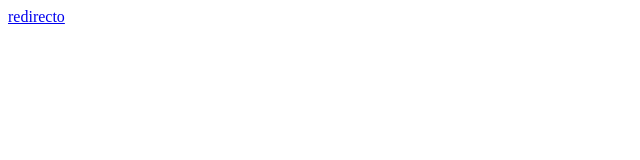
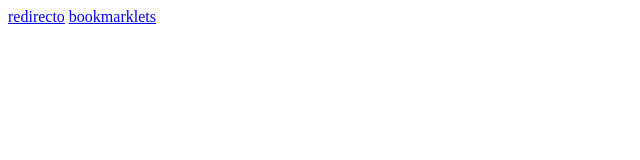
Before and after one commit to nicolasog13/home, a plain HTML site: page stuff/index.html in a window 1280 px wide. Shown: the whole page, without its empty margins (0-640 px from the left). Drawn offline with Linux system fonts and the light colour scheme.

Commit message:
Update index.html

```diff
--- a/stuff/index.html
+++ b/stuff/index.html
@@ -1,2 +1,3 @@
 <title>stuff</title>
 <a href="/redirecto">redirecto</a>
+<a href="bookmarklets">bookmarklets</a>
```
